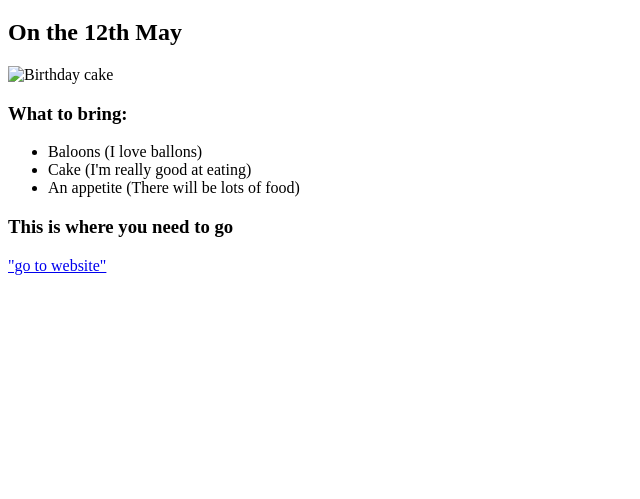
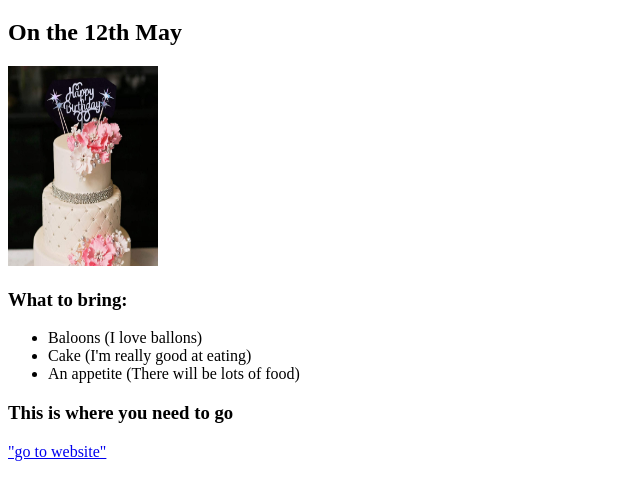
Before and after one commit to Elvera205/assignment3.2, a plain HTML site: page index.html in a window 1280 px wide. Shown: the part 61-560 px from the top of the page, without its empty margins (0-640 px from the left). Drawn offline with Linux system fonts and the light colour scheme.

Commit message:
Update index.html

```diff
--- a/index.html
+++ b/index.html
@@ -6,7 +6,7 @@
     <body>
         <h1> It's My Birthday!</h1>
         <h2> On the 12th May</h2>
-        <img src="images/cake.jpg" alt="Birthday cake" height="200px" width="150px">
+        <img src="cake.jpg" alt="Birthday cake" height="200px" width="150px">
         <h3> What to bring:</h3>
         <ul>
             <li> Baloons (I love ballons)</li>
```
